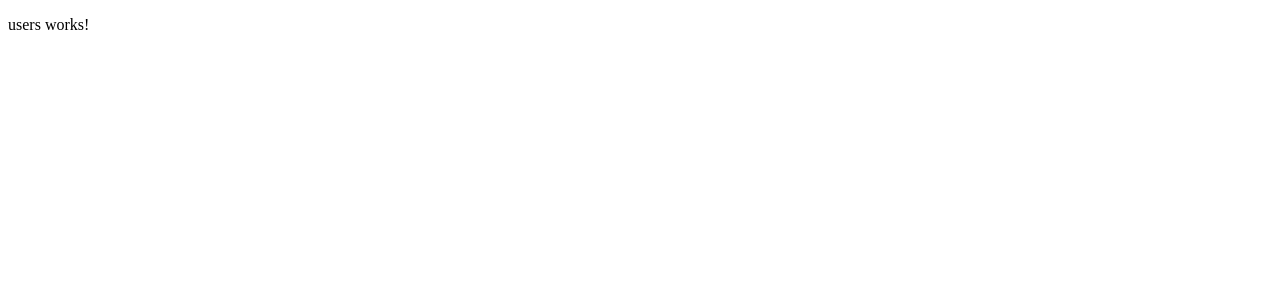
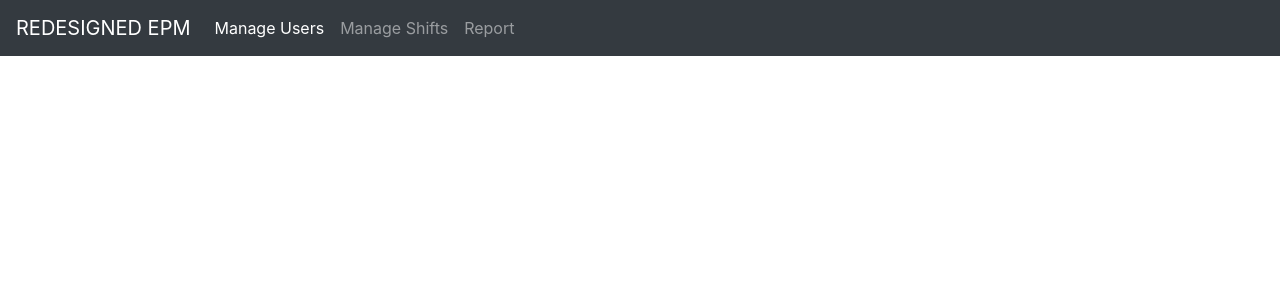
Before and after one commit to AbiSadhasivam/redesigned-epm, an Angular app: page /users in a window 1280 px wide. Shown: the top 300 px of the page. Built offline with nearby package versions, Linux system fonts and the light colour scheme.

Commit message:
Add nav bar
Signed-off-by: abisadhasivam <abinaya.sadhasivam@solitontech.com>

```diff
--- a/angular.json
+++ b/angular.json
@@ -23,9 +23,13 @@
               "src/assets"
             ],
             "styles": [
-              "src/styles.css"
+              "src/styles.css",
+              "./node_modules/bootstrap/dist/css/bootstrap.min.css"
             ],
-            "scripts": []
+            "scripts": [
+              "./node_modules/jquery/dist/jquery.min.js",
+              "./node_modules/bootstrap/dist/js/bootstrap.min.js"
+            ]
           },
           "configurations": {
             "production": {
--- a/package.json
+++ b/package.json
@@ -19,8 +19,10 @@
     "@angular/platform-browser": "~7.2.0",
     "@angular/platform-browser-dynamic": "~7.2.0",
     "@angular/router": "~7.2.0",
+    "bootstrap": "^4.2.1",
     "core-js": "^2.5.4",
     "express-generator": "^4.16.0",
+    "jquery": "^3.3.1",
     "rxjs": "~6.3.3",
     "tslib": "^1.9.0",
     "zone.js": "~0.8.26"
--- a/src/app/users/users.component.html
+++ b/src/app/users/users.component.html
@@ -1,3 +1,31 @@
-<p>
-  users works!
-</p>
+<nav class="navbar navbar-expand-lg navbar-dark bg-dark">
+  <a class="navbar-brand" href="#">REDESIGNED EPM</a>
+  <button
+    class="navbar-toggler"
+    type="button"
+    data-toggle="collapse"
+    data-target="#navbarNav"
+    aria-controls="navbarNav"
+    aria-expanded="false"
+    aria-label="Toggle navigation"
+  >
+    <span class="navbar-toggler-icon"></span>
+  </button>
+  <div class="collapse navbar-collapse" id="navbarNav">
+    <ul class="navbar-nav">
+      <li class="nav-item active">
+        <a class="nav-link" href="users/add">
+          Manage Users
+          <span class="sr-only">(current)</span>
+        </a>
+      </li>
+      <li class="nav-item">
+        <a class="nav-link" href="#">Manage Shifts</a>
+      </li>
+      <li class="nav-item">
+        <a class="nav-link" href="#">Report</a>
+      </li>
+    </ul>
+  </div>
+</nav>
+<!-- <router-outlet name="main"></router-outlet> -->
--- a/src/styles.css
+++ b/src/styles.css
@@ -1 +1,8 @@
 /* You can add global styles to this file, and also import other style files */
+
+body,
+html {
+  height: 100%;
+  margin: 0;
+  width: 100%;
+}
```
Also changed, not shown: 1 other file (tests, documents, lock files or other folders).
